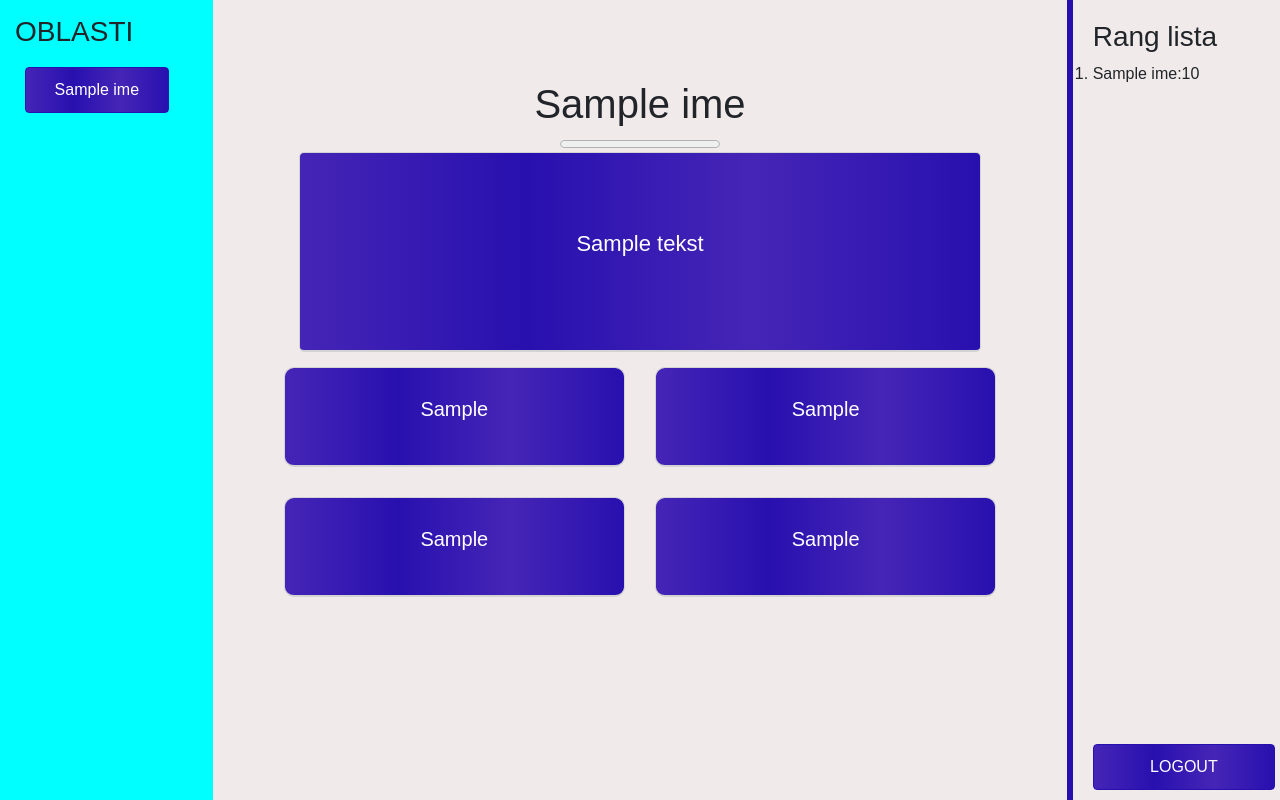
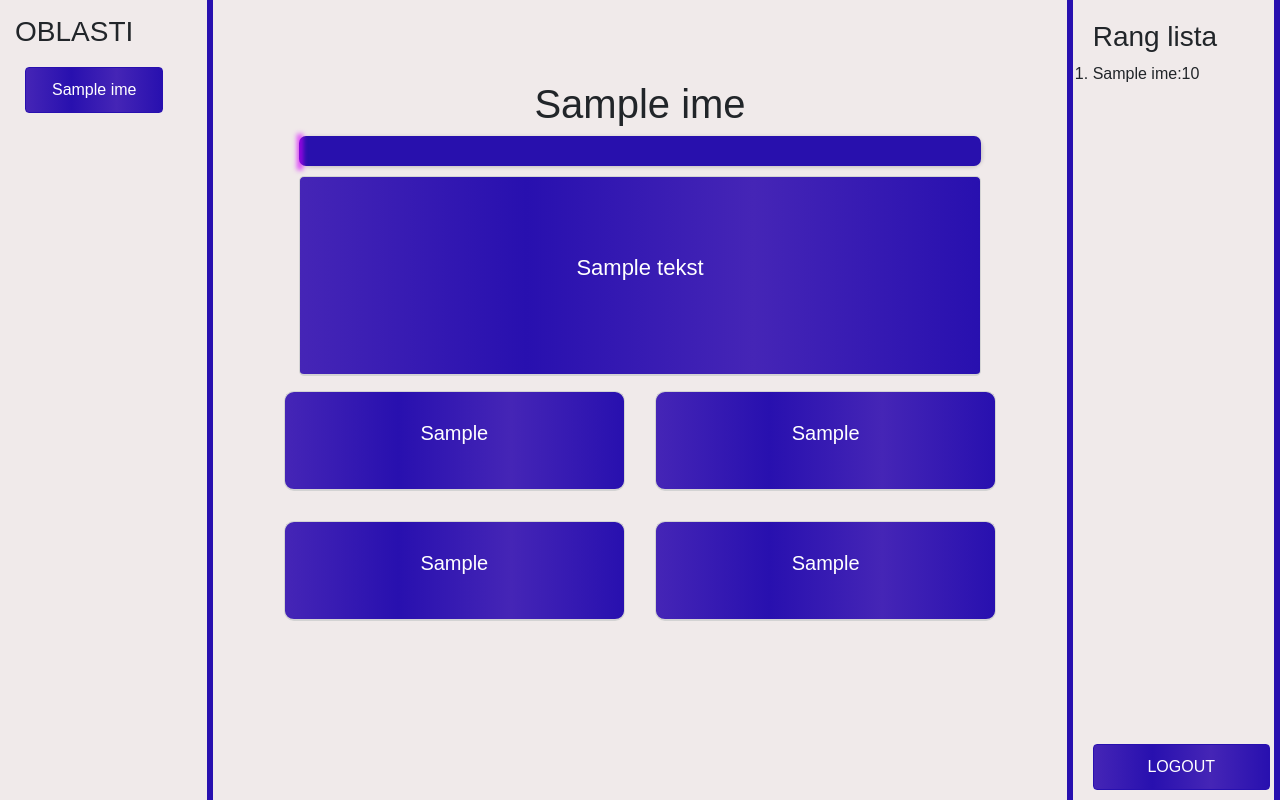
Before and after one commit to Duksa2001/webapp, a Flask app: template templates/kviz.html in a window 1280 px wide. Run offline with Flask 2, Linux system fonts and the light colour scheme; the template is opened without the code that fills it: most values are stand-ins (such as "Sample title", 1, 10 or a date in 2020); some libraries are stand-ins or nearby versions.

Commit message:
Add files via upload

```diff
--- a/static/css/style2.css
+++ b/static/css/style2.css
@@ -1,8 +1,34 @@
+progress {
+  border-radius: 10px;
+  width: 80%;
+  height: 30px;
+ box-shadow: 1px 1px 4px rgba( 0, 0, 0, 0.2 );
+ margin-bottom: 10px;
+}
+progress::-webkit-progress-bar {
+  background-color: hsl(249, 83%, 37%);
+  border-radius: 7px;
+
+}
+progress::-webkit-progress-value {
+  background-color: hsl(249, 100%, 50%);
+  border-radius: 10px;
+  box-shadow: 1px 1px 5px 3px hsla(290, 100%, 50%, 0.712);
+
+}
+
+
+
+
 .col-md-2::-webkit-scrollbar {
     display: none;
   }
-
-
+  #div_pitanja::-webkit-scrollbar{
+    display: none;
+  }
+  #div_oblasti::-webkit-scrollbar{
+    display: none;
+  }
 
 
   html,body { height: 100%; }
@@ -12,7 +38,9 @@
       box-sizing: border-box;
       font-family: 'Poppins', sans-serif;
     }
-
+.col-md-2{
+  background-color:#f0eaea; border-right: 6px solid #2810af;max-height: 100%; overflow:scroll;overflow-x: hidden; overflow-y: scroll;
+}
 #container-text-odgovor1{
   display: flex;justify-content: center;align-items: center;margin:15px;text-align: center; height: 100px; width: 40%; outline: none; padding: 5px; border-radius: 10px;border: 1px solid lightgrey;
     border-bottom-width: 2px;font-size: 20px;background: -webkit-linear-gradient(right, #2810af, #4525b6, #2810af, #4525b6); color: white;
@@ -58,6 +86,7 @@
 #izadji_btn{
   float: right; background: -webkit-linear-gradient(right, #2810af, #4525b6, #2810af, #4525b6);
   border-color: #2810af;
+  margin:10px;
 }
 
 #delete_kviz_btn{
@@ -103,7 +132,7 @@
         bottom: 10px;  padding: 10px; background: -webkit-linear-gradient(right, #2810af, #4525b6, #2810af, #4525b6);
 }
 #div_oblasti{
-  background-color:#f0eaea; border-right: 6px solid #2810af; overflow:scroll;overflow-x: hidden; overflow-y: scroll;padding:20px;
+  max-height: 800px;  overflow:scroll;overflow-x: hidden; overflow-y: scroll;
 }
 
 #div_rang{
@@ -114,7 +143,7 @@
   display: flex; background-color: #f0eaea; border: 6px solid #2810af; max-height: 500px;
 }
 #div_pitanja{
-  background-color:#f0eaea; overflow:scroll;  overflow-x: hidden; overflow-y: scroll; padding:20px;
+  background-color:#f0eaea; overflow:scroll;  overflow-x: hidden; overflow-y: scroll; padding:20px;max-height: 350px;
 }
 #pitanje_btn{
   width: 88%;
```
